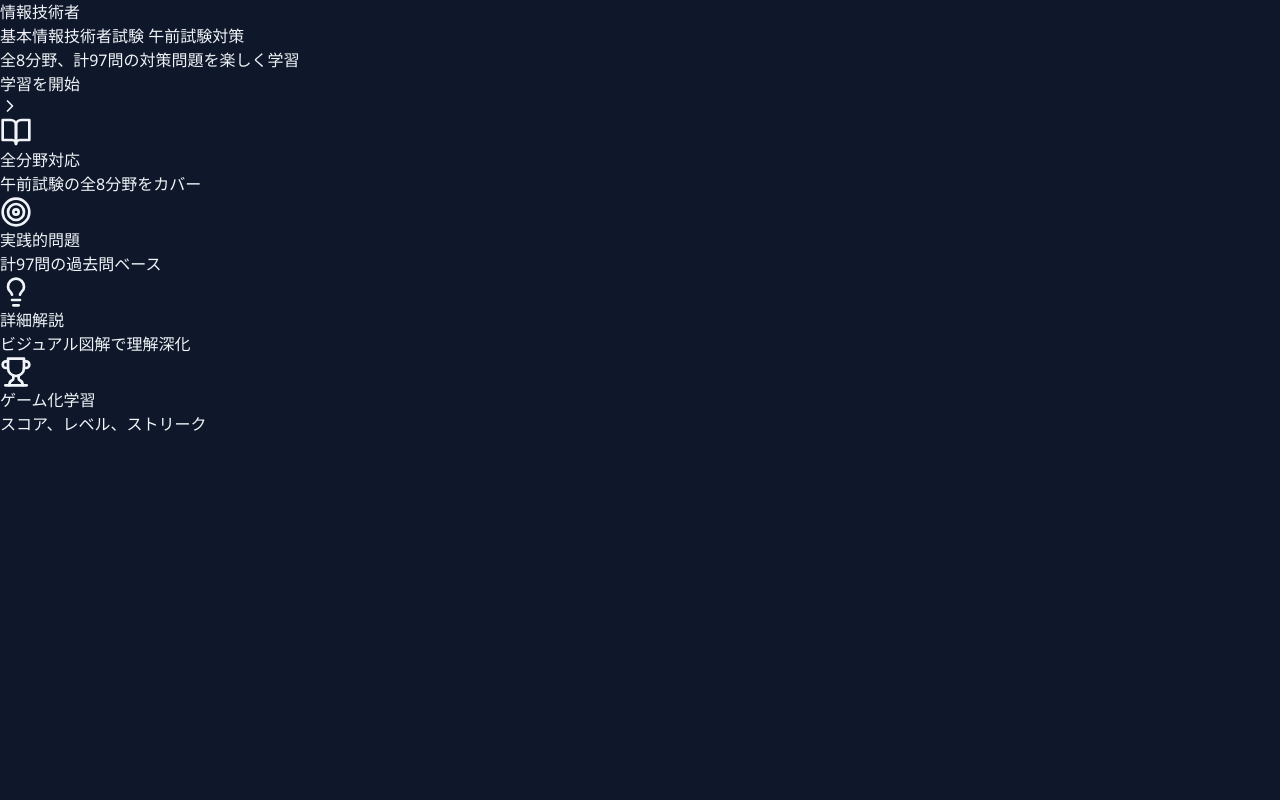
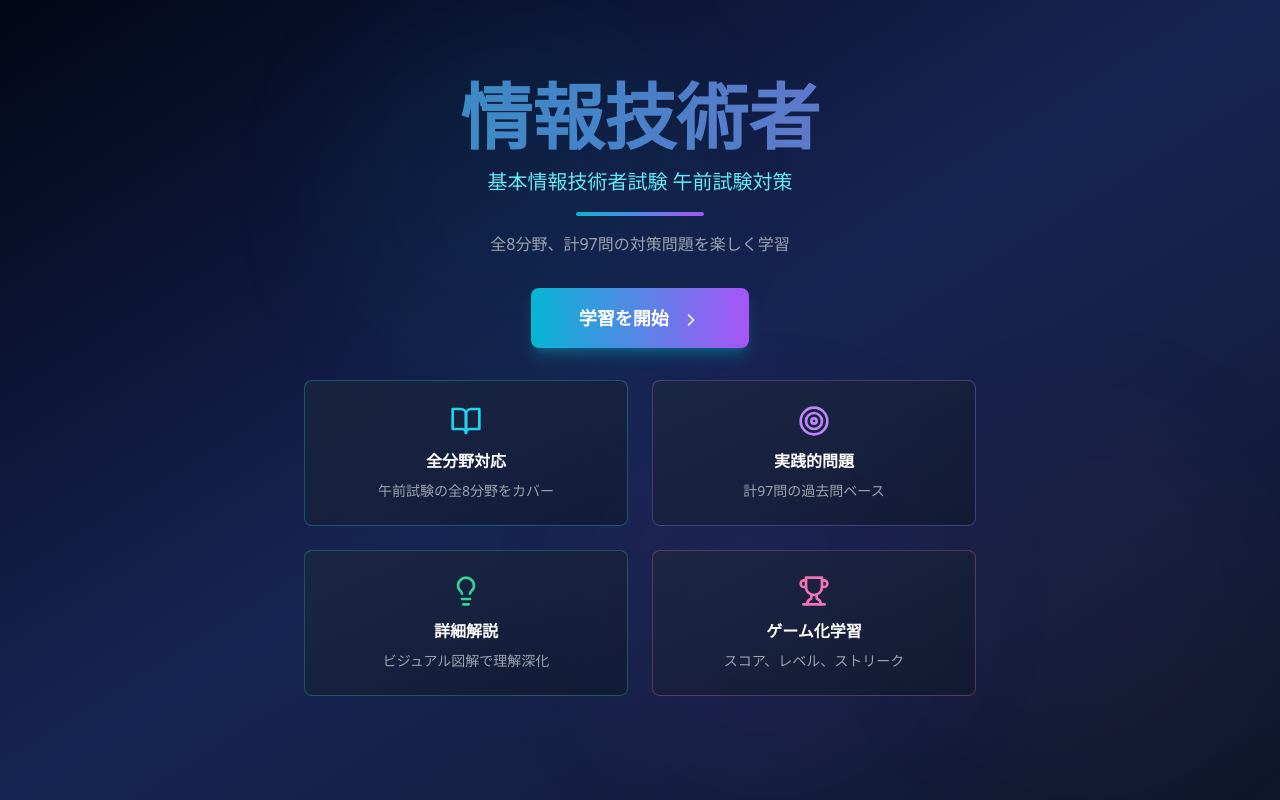
Before and after one commit to ysdev421/exam-master, a React (Vite) app: page / in a window 1280 px wide. Built offline with nearby package versions, Linux system fonts and the light colour scheme.

Commit message:
fix: Tailwind CSSのcontentパスにルートのjsxを追加

```diff
--- a/tailwind.config.js
+++ b/tailwind.config.js
@@ -3,6 +3,7 @@ export default {
   content: [
     './index.html',
     './src/**/*.{js,jsx}',
+    './*.jsx',
   ],
   theme: {
     extend: {},
```
